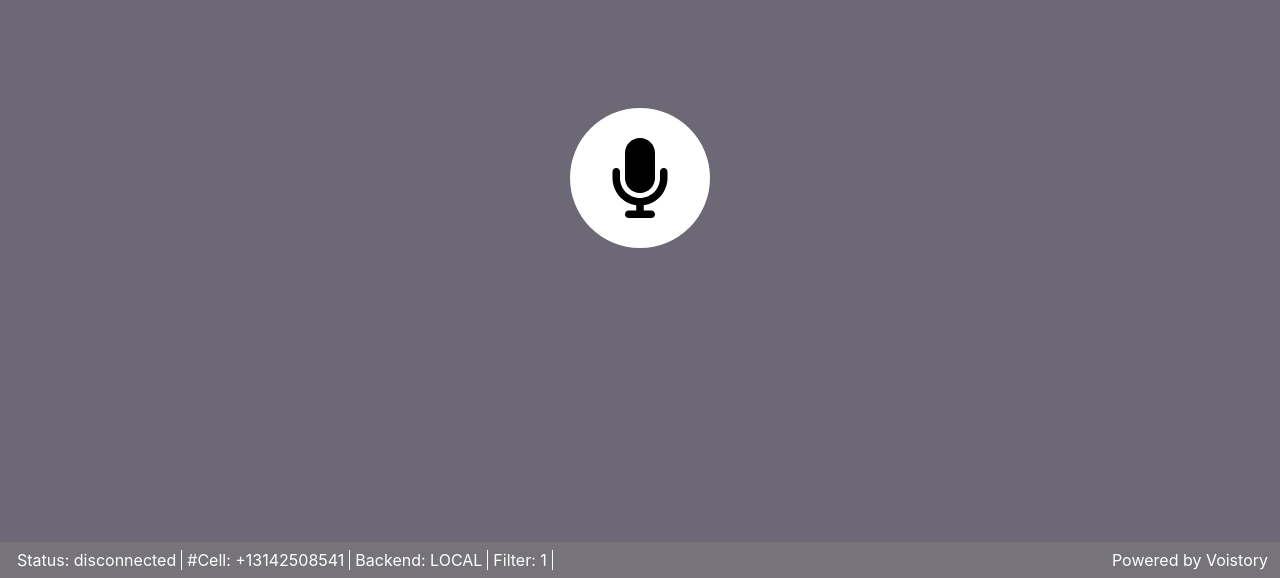
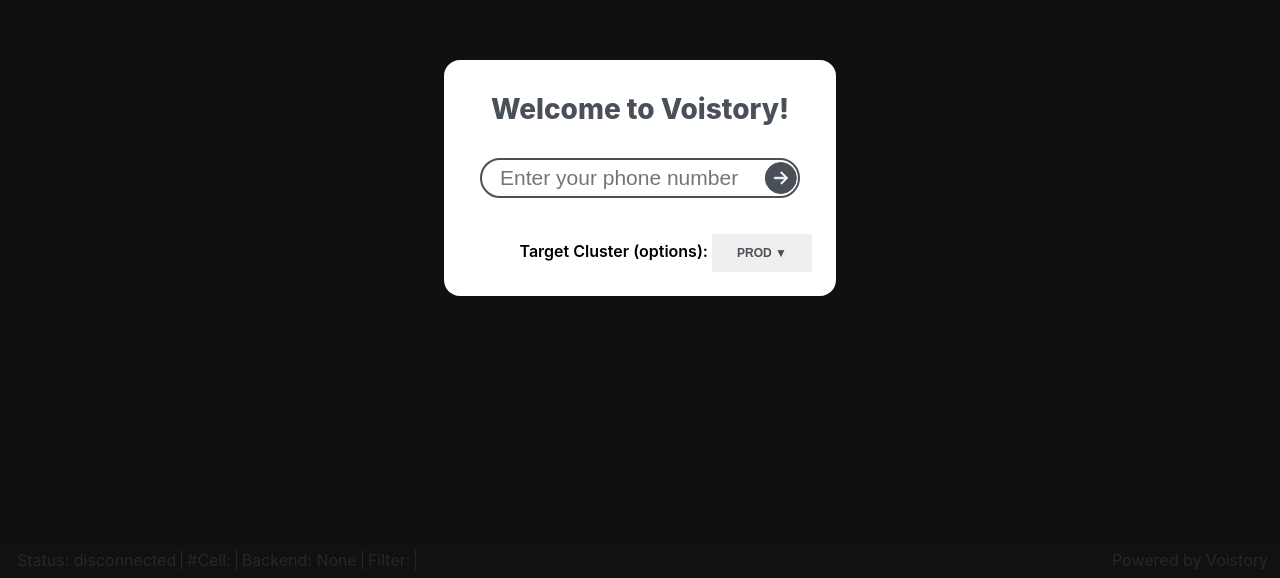
Before and after one commit to enso-ai/voistory-web, a React (Create React App) app: page / in a window 1280 px wide. Shown: the part 222-800 px from the top of the page. Built offline with nearby package versions, Linux system fonts and the light colour scheme.

Commit message:
revert debug code

```diff
--- a/src/pages/chat.js
+++ b/src/pages/chat.js
@@ -118,19 +118,15 @@
 `;
 
 const ChatPage = () => {
-    // const [isModalVisible, setModalVisible] = useState(true)
-    const [isModalVisible, setModalVisible] = useState(false)
+    const [isModalVisible, setModalVisible] = useState(true)
     const [isLoading, setLoading] = useState(false)
     const [connected, setConnected] = useState(false)
     const [ws, setWs] = useState(false)
     const [mic, setMic] = useState(null)
     const [speaker, setSpeaker] = useState(null)
-    // const [phoneNumber, setPhoneNumber] = useState("")
-    // const [targetCluster, setTargetCluster] = useState("None")
-    // const [filterCode, setFilterCode] = useState("")
-    const [phoneNumber, setPhoneNumber] = useState("+13142508541")
-    const [targetCluster, setTargetCluster] = useState("LOCAL")
-    const [filterCode, setFilterCode] = useState("1")
+    const [phoneNumber, setPhoneNumber] = useState("")
+    const [targetCluster, setTargetCluster] = useState("None")
+    const [filterCode, setFilterCode] = useState("")
 
     const initChatPage = (phoneNumber, targetCluster, filterCode) => {
         console.log("initChatPage", phoneNumber, targetCluster, filterCode)
@@ -221,7 +217,7 @@
                     { connected ? <FaStop size="100%"/> : <FaMicrophone size="100%"/>}
                 </MicButton>
             </MicButtonContainer>
-            <AudioVisualizer source={mic} enable={connected} bgColor={"#6d6875"}/>
+            <AudioVisualizer source={mic} enable={connected} color="white" bgColor={"#6d6875"}/>
             <FooterContainer>
                 <FooterBlock>
                     <SystemInfo>Status: {connected ? "connected" : "disconnected"}</SystemInfo>
```
